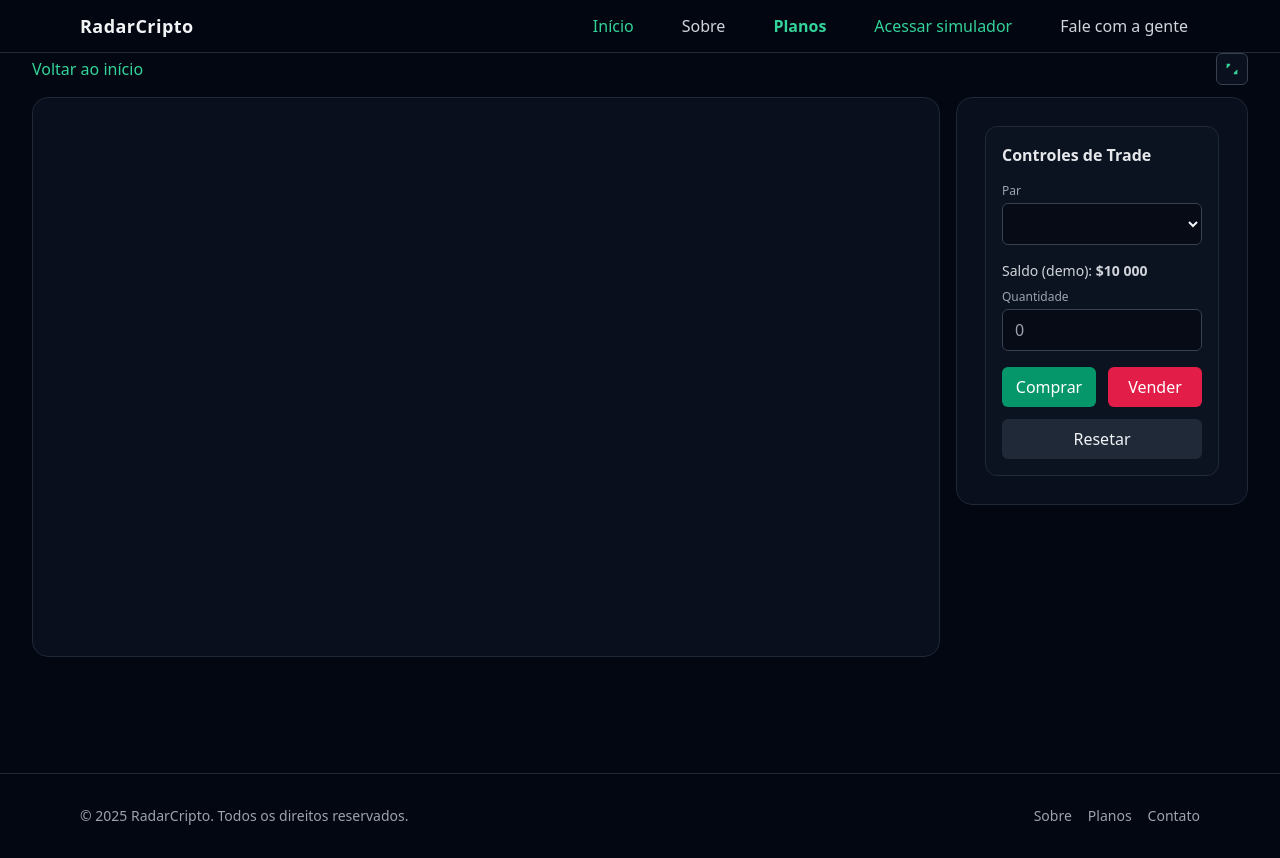
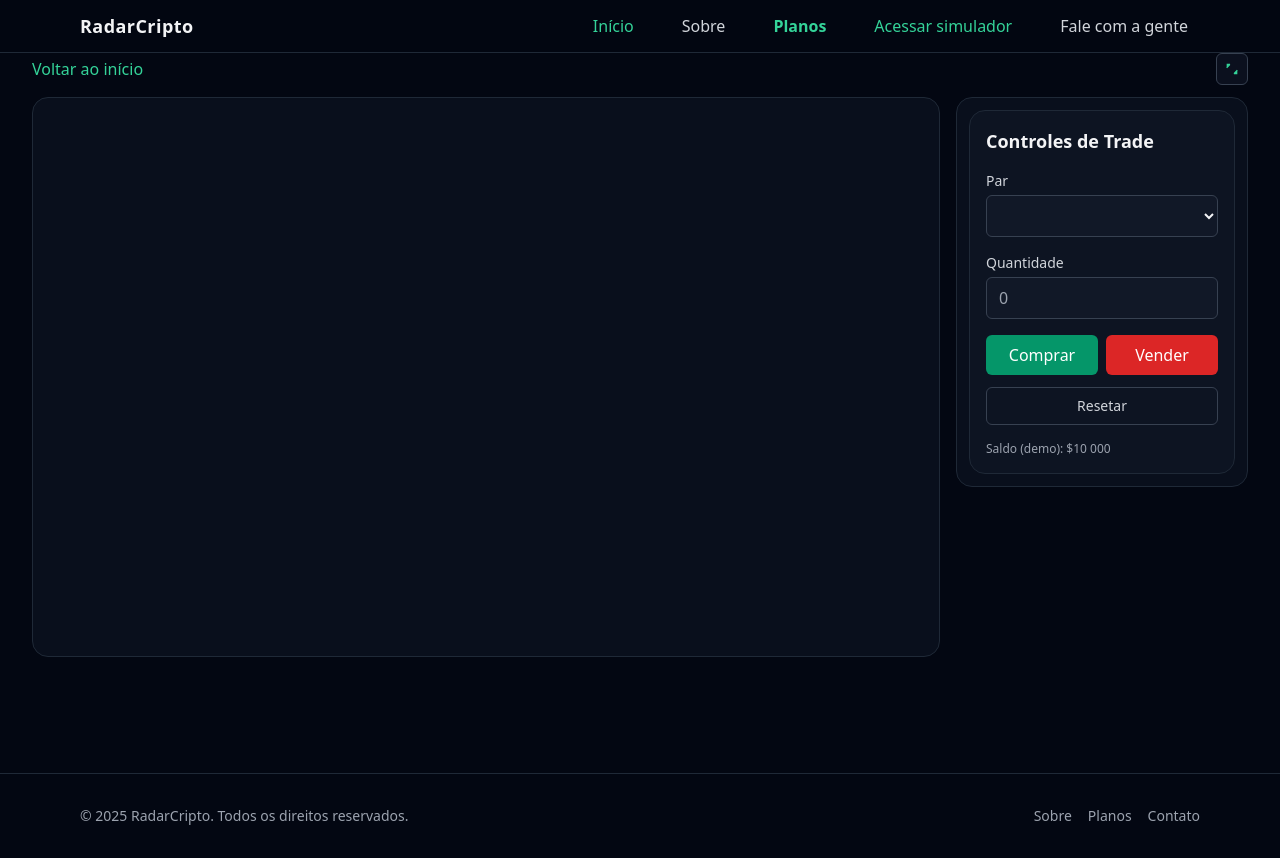
Before and after one commit to Ivanmonteiro-create/radarcripto.space, a Next.js app: page /simulator in a window 1280 px wide. Built offline with nearby package versions, Linux system fonts and the light colour scheme.

Commit message:
Update TradePanel.tsx

```diff
--- a/components/TradePanel.tsx
+++ b/components/TradePanel.tsx
@@ -1,27 +1,25 @@
 "use client";
 
-type Pair = { label: string; symbol: string };
+import { useState } from "react";
 
-export default function TradePanel({
-  symbol,
-  onSymbolChange,
-  pairs,
-}: {
-  symbol: string;
-  onSymbolChange: (symbol: string) => void;
-  pairs: Pair[];
-}) {
+type TradePanelProps = {
+  pairs: { label: string; symbol: string }[];
+  selected: string;
+  onChangePair: (symbol: string) => void;
+};
+
+export default function TradePanel({ pairs, selected, onChangePair }: TradePanelProps) {
+  const [qty, setQty] = useState<number | "">("");
+
   return (
-    <div className="h-full w-full flex">
-      <div className="m-4 flex-1 rounded-xl border border-gray-800 bg-gray-900/50 p-4">
-        <h2 className="text-gray-200 font-semibold mb-4">Controles de Trade</h2>
+    <div className="rounded-2xl border border-gray-800 bg-gray-900/60 p-4">
+      <h2 className="mb-4 text-lg font-semibold text-gray-100">Controles de Trade</h2>
 
-        {/* seleção do par (espelha o seletor superior) */}
-        <label className="block text-xs text-gray-400 mb-1">Par</label>
+      <label className="mb-1 block text-sm text-gray-300">Par</label>
       <select
-          value={symbol}
-          onChange={(e) => onSymbolChange(e.target.value)}
-          className="w-full bg-gray-950/60 border border-gray-700 rounded-md px-3 py-2 mb-4 outline-none"
+        value={selected}
+        onChange={(e) => onChangePair(e.target.value)}
+        className="mb-4 w-full rounded-md border border-gray-700 bg-gray-900 px-3 py-2 text-gray-100"
       >
         {pairs.map((p) => (
           <option key={p.symbol} value={p.symbol}>
@@ -30,31 +28,33 @@ export default function TradePanel({
         ))}
       </select>
 
-        {/* saldo demo */}
-        <div className="text-sm text-gray-300 mb-2">Saldo (demo): <span className="font-semibold">$10 000</span></div>
-
-        {/* quantidade */}
-        <label className="block text-xs text-gray-400 mb-1">Quantidade</label>
+      <label className="mb-1 block text-sm text-gray-300">Quantidade</label>
       <input
         type="number"
-          min={0}
-          className="w-full bg-gray-950/60 border border-gray-700 rounded-md px-3 py-2 mb-4 outline-none"
+        inputMode="decimal"
+        value={qty}
+        onChange={(e) => setQty(e.target.value === "" ? "" : Number(e.target.value))}
         placeholder="0"
+        className="mb-4 w-full rounded-md border border-gray-700 bg-gray-900 px-3 py-2 text-gray-100"
       />
 
-        {/* ações */}
-        <div className="grid grid-cols-2 gap-3">
-          <button className="h-10 rounded-md bg-emerald-600 hover:bg-emerald-700 text-white font-medium">
+      <div className="flex gap-2">
+        <button className="flex-1 rounded-md bg-emerald-600 px-3 py-2 font-medium text-white hover:bg-emerald-500">
           Comprar
         </button>
-          <button className="h-10 rounded-md bg-rose-600 hover:bg-rose-700 text-white font-medium">
+        <button className="flex-1 rounded-md bg-red-600 px-3 py-2 font-medium text-white hover:bg-red-500">
           Vender
         </button>
-          <button className="col-span-2 h-10 rounded-md bg-gray-800 hover:bg-gray-700 text-gray-100">
+      </div>
+
+      <button
+        onClick={() => setQty("")}
+        className="mt-3 w-full rounded-md border border-gray-700 px-3 py-2 text-sm text-gray-300 hover:bg-gray-800"
+      >
         Resetar
       </button>
-        </div>
-      </div>
+
+      <p className="mt-4 text-xs text-gray-400">Saldo (demo): $10 000</p>
     </div>
   );
 }
```
Lines whose indentation alone changed are shown as unchanged.
